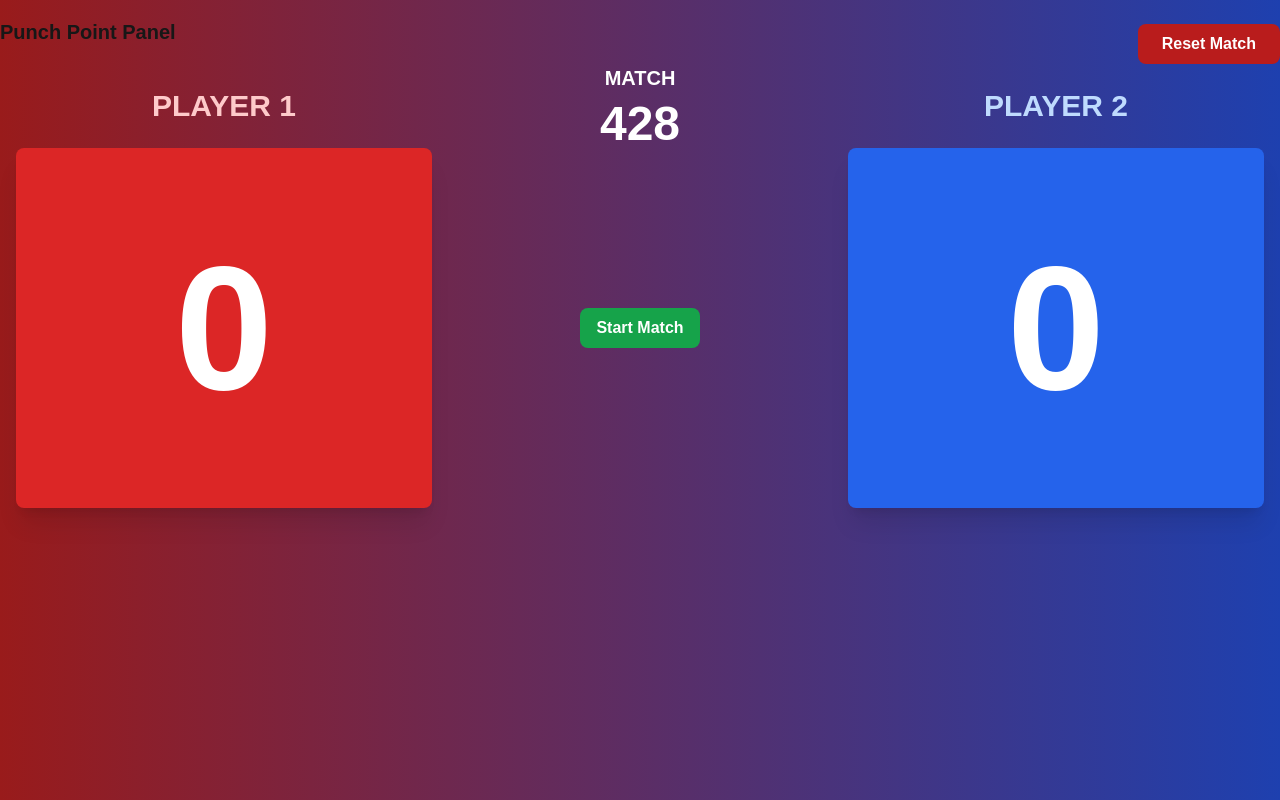
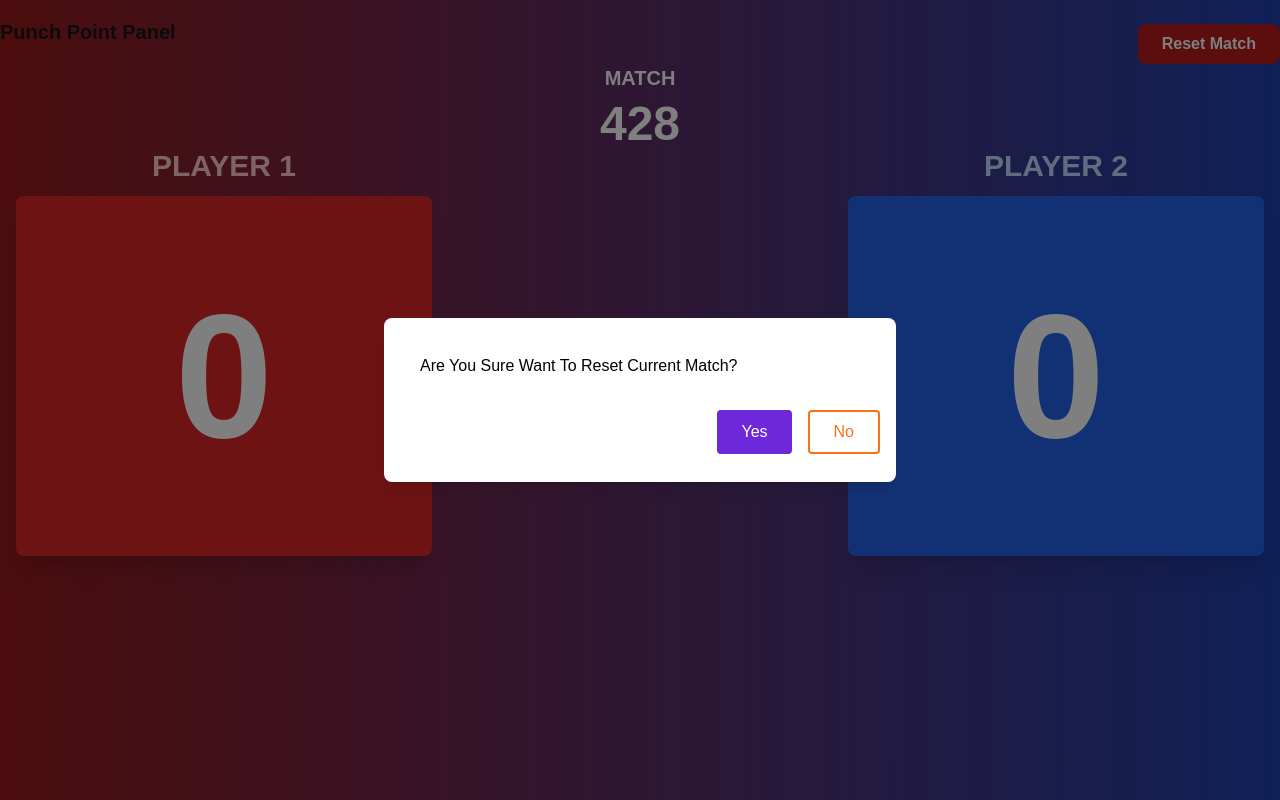
Before and after one commit to agnibyte/Punch-Point-Panel, a Next.js app: page /setup in a window 1280 px wide. Both pictures are taken after a click on the button "Reset Match". Built offline with nearby package versions, Linux system fonts and the light colour scheme.

Commit message:
common mdal added

```diff
--- a/components/Scoreboard.js
+++ b/components/Scoreboard.js
@@ -2,6 +2,8 @@ import React, { useEffect, useState } from "react";
 import Timer from "./Timer";
 import Rounds from "./Rounds";
 import moment from "moment";
+import CommonModal from "./common/commonModal";
+import ResetConfirmation from "./common/resetConfirmation";
 
 export default function Scoreboard() {
   const duration = 120;
@@ -14,6 +16,8 @@ export default function Scoreboard() {
   );
   const [isRunning, setIsRunning] = useState(false);
   const [intervalId, setIntervalId] = useState(null);
+
+  const [resetModal, setResetModal] = useState(false);
   const totalRounds = 5;
   const winScore = 5;
   const [roundScores, setRoundScores] = useState(
@@ -107,7 +111,7 @@ export default function Scoreboard() {
       <div className="flex items-center justify-between">
         <div className="text-xl font-bold ">Punch Point Panel</div>
         <button
-          onClick={handleResetMatch}
+          onClick={() => setResetModal(true)}
           className="mt-6 bg-red-700  hover:bg-red-800 text-white font-bold py-2 px-6 rounded-lg"
         >
           Reset Match
@@ -115,18 +119,11 @@ export default function Scoreboard() {
       </div>
       <div className="flex items-center justify-center w-full h-full flex flex-col items-center justify-center text-white px-4">
         {/* Contestant Names */}
-        <div className="grid grid-cols-3 items-center w-full">
-          <div className="text-3xl font-bold text-red-200 text-center uppercase">
-            player 1
-          </div>
-          <div className="text-center">
-            <div className="text-xl font-bold uppercase">Match</div>
-            <div className="text-5xl font-bold mt-2">428</div>
-          </div>
-          <div className="text-3xl font-bold text-blue-200 text-center uppercase">
-            player 2
-          </div>
+        <div className="grid grid-cols-1 items-center justify-center w-full text-center">
+          <div className="text-xl font-bold uppercase">Match</div>
+          <div className="text-5xl font-bold mt-2">428</div>
         </div>
+
         <div className="block md:hidden flex flex-col items-center w-5/12 my-3">
           <Timer
             duration={120}
@@ -148,6 +145,9 @@ export default function Scoreboard() {
         <div className="flex items-center justify-between w-full">
           {/* Red Score */}
           <div className="flex flex-col items-center w-5/12 md:w-1/3">
+            <div className="text-3xl font-bold text-red-200 text-center uppercase mb-3">
+              player 1
+            </div>
             <div
               className={`bg-red-600  text-white  text-[11rem] font-extrabold rounded-lg w-full py-12 text-center shadow-xl `}
             >
@@ -183,6 +183,9 @@ export default function Scoreboard() {
 
           {/* Blue Score */}
           <div className="flex flex-col items-center w-5/12 md:w-1/3">
+            <div className="text-3xl font-bold text-blue-200 text-center uppercase mb-3">
+              player 2
+            </div>
             <div className="bg-blue-600 text-white text-[11rem] font-extrabold rounded-lg w-full py-12 text-center shadow-xl">
               {blueScore}
             </div>
@@ -197,6 +200,25 @@ export default function Scoreboard() {
           </div>
         </div>
       </div>
+
+      <CommonModal
+        modalOpen={resetModal}
+        setModalOpen={setResetModal}
+        // modalTitle="Are You Sure  Want To Reset Current Match?"
+        showBackButton={true}
+        // handleBackButtonClick={() => alert("Back button clicked!")}
+        backDrop={false}
+      >
+        <ResetConfirmation
+          onConfirm={() => {
+            handleResetMatch();
+            setResetModal(false);
+          }}
+          onCancel={() => {
+            setResetModal(false);
+          }}
+        />
+      </CommonModal>
     </div>
   );
 }
--- a/components/Timer.js
+++ b/components/Timer.js
@@ -88,7 +88,7 @@ export default function Timer({
               Resume
             </button>
           )}
-          {/* <div className="mt-4">
+          <div className="mt-4">
             <button
               onClick={handleAddTime}
               className="bg-gray-500 text-white font-bold py-2 px-4 rounded-lg mx-2"
@@ -101,7 +101,7 @@ export default function Timer({
             >
               -10s
             </button>
-          </div> */}
+          </div>
           {/* <button
             onClick={handleReset}
             className="mt-6 bg-red-700 text-white font-bold py-2 px-6 rounded-lg"
--- /dev/null
+++ b/components/common/commonModal.js
@@ -0,0 +1,66 @@
+import React from "react";
+
+export default function CommonModal({
+  modalOpen,
+  setModalOpen,
+  modalTitle = "",
+  children,
+  backDrop = false,
+  handleBackButtonClick,
+  showBackButton,
+}) {
+  const toggleModal = () => {
+    setModalOpen(!modalOpen);
+  };
+
+  const handleBackdropClick = (e) => {
+    if (e.target.id === "backdrop" && !backDrop) {
+      toggleModal();
+    }
+  };
+
+  return (
+    <>
+      {modalOpen && (
+        <div
+          id="backdrop"
+          className={`fixed inset-0 z-50 flex items-center justify-center bg-black bg-opacity-50`}
+          onClick={handleBackdropClick}
+        >
+          <div
+            className="bg-white rounded-lg shadow-lg w-full max-w-lg mx-auto"
+            onClick={(e) => e.stopPropagation()} // Prevent closing when clicking inside the modal
+          >
+            {/* Modal Header */}
+            {modalTitle && (
+              <div className="flex justify-between items-center p-4 border-b text-black border-gray-200">
+                <div className="text-lg font-semibold">{modalTitle}</div>
+                {showBackButton && handleBackButtonClick && (
+                  <button
+                    onClick={handleBackButtonClick}
+                    className="text-gray-600 hover:text-gray-900"
+                  >
+                    &#8592; {/* Back Arrow */}
+                  </button>
+                )}
+                {!backDrop && (
+                  <button
+                    onClick={toggleModal}
+                    className="text-gray-600 hover:text-gray-900"
+                  >
+                    &#10005; {/* Close Icon */}
+                  </button>
+                )}
+              </div>
+            )}
+
+            {/* Modal Body */}
+            <div className="p-4">
+              {React.cloneElement(children, { toggleModal })}
+            </div>
+          </div>
+        </div>
+      )}
+    </>
+  );
+}
--- /dev/null
+++ b/components/common/resetConfirmation.js
@@ -0,0 +1,42 @@
+import React from "react";
+
+const ResetConfirmation = ({
+  onConfirm,
+  onCancel,
+  confirmText = "Yes",
+  cancelText = "No",
+}) => {
+  return (
+    <div>
+      <p className="text-black m-5">
+        Are You Sure Want To Reset Current Match?
+      </p>
+
+      <div className="flex justify-end">
+        <div className="flex space-x-4 my-3 ">
+          {/* Yes Button */}
+          <button
+            onClick={() => {
+              onConfirm();
+            }}
+            className="px-6 py-2 bg-violet-700 text-white rounded  hover:bg-violet-950 transition duration-300"
+          >
+            {confirmText}
+          </button>
+
+          {/* No Button */}
+          <button
+            onClick={() => {
+              onCancel();
+            }}
+            className="px-6 py-2 bg-transparent text-orange-500 rounded border-2 border-orange-500 hover:bg-orange-500 hover:text-white transition duration-300"
+          >
+            {cancelText}
+          </button>
+        </div>
+      </div>
+    </div>
+  );
+};
+
+export default ResetConfirmation;
```
